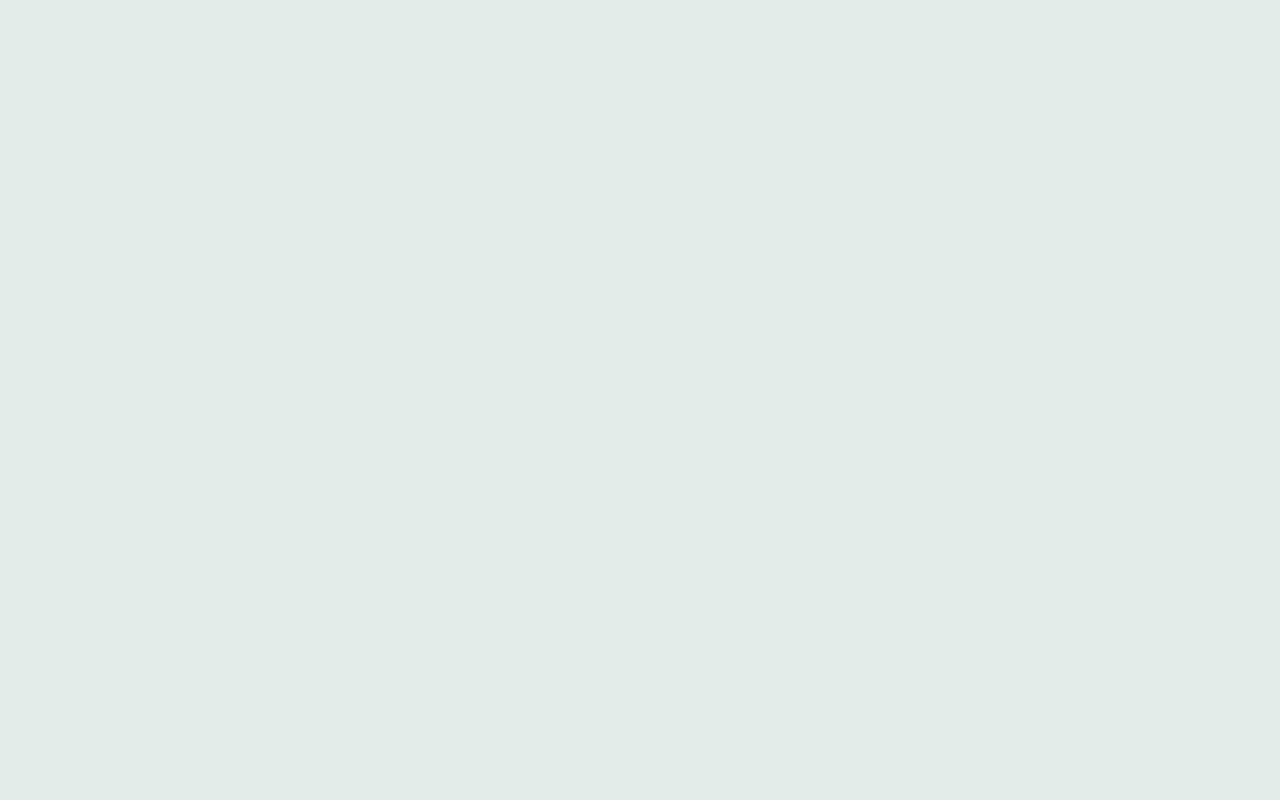
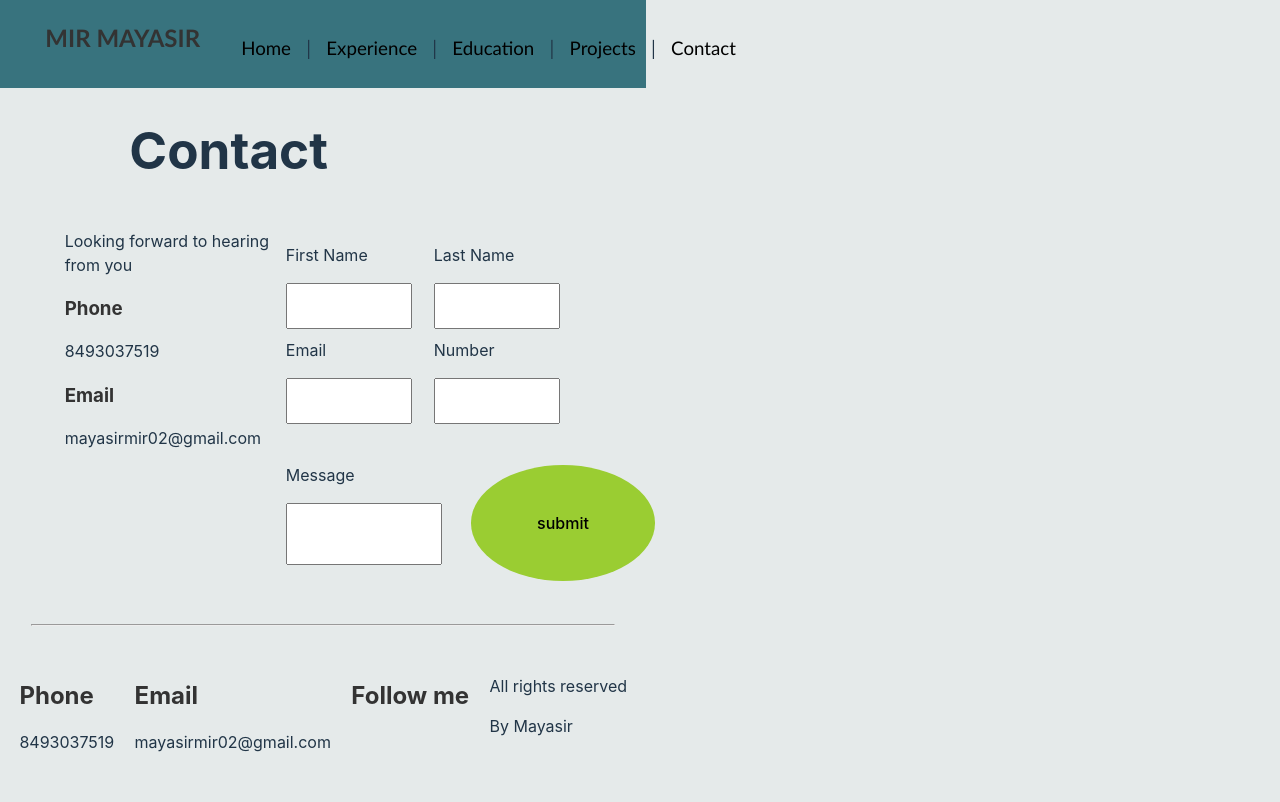
Before and after one commit to MirMayasir/Portfolio-React, a React (Vite) app: page /ContactUs in a window 1280 px wide. Before the commit this address had no page. Built offline with nearby package versions, Linux system fonts and the light colour scheme.

Commit message:
frontend done

```diff
--- a/src/App.jsx
+++ b/src/App.jsx
@@ -3,6 +3,8 @@ import { BrowserRouter, Route, Routes } from "react-router-dom";
 import Home from './Components/Home/home.jsx';
 import Experience from './Components/Experience/experience.jsx';
 import Education from './Components/Education/education.jsx';
+import Projects from './Components/Projects/projects.jsx';
+import ContactUs from './Components/ContactUs/contactus.jsx';
 
 const App = () =>  {
 
@@ -10,12 +12,12 @@ const App = () =>  {
       <BrowserRouter>
         <Routes>
           <Route exact path="/" element={<Home />} />
-          </Routes>
-          <Routes>
+
           <Route exact path="/Experience" element={<Experience />} />
-          </Routes>
-          <Routes>
+
           <Route exact path="/Education" element={<Education />} />
+          <Route exact path="/Projects" element={<Projects />} />
+          <Route exact path="/ContactUs" element={<ContactUs />} />
           </Routes>
       </BrowserRouter>
 
--- /dev/null
+++ b/src/Components/ContactUs/contactus.css
@@ -0,0 +1,69 @@
+.contact-title{
+    margin-left: 20%;
+}
+
+#contact{
+    display: flex;
+    flex-direction: row;
+    justify-content: space-around;
+    margin: 5% 10% 15% 10%;
+}
+
+.contact-name{
+    display: flex;
+    flex-direction: row;
+    margin-top: 5%;
+}
+
+.contact-name input{
+    width: 80%;
+    height: 50%;
+}
+
+.message-section{
+    margin-top: 15%;
+}
+
+.button button{
+    width: 200%;
+    height: 145%;
+    margin-top: 20%;
+    border-radius: 50%;
+    background-color: yellowgreen;
+
+}
+
+.message input{
+
+    height: 70%;
+}
+
+@media (max-width: 600px) {
+
+    #contact{
+        flex-direction: column;
+    }
+
+    .contact-name{
+        flex-direction: column;
+    }
+
+    .contact-name input{
+        width: 100%;
+        height: 100%;
+    }
+
+    .message-section{
+        margin-top: 5%;
+    }
+
+    .button button{
+        width: 50%;
+        border-radius: 1%;
+    background-color: yellowgreen;
+    margin-top: 10%;
+    margin-left: 23%;
+
+    }
+
+}
--- /dev/null
+++ b/src/Components/ContactUs/contactus.jsx
@@ -0,0 +1,68 @@
+import React from 'react';
+import '/src/Components/ContactUs/contactus.css';
+import Navbar from "/src/Components/Navbar/navbar.jsx";
+import Footer from '/src/Components/Footer/footer.jsx';
+
+
+const Contact = () => (
+    <>
+    <Navbar />
+  <div>
+    <h1 className="contact-title">Contact</h1>
+    <div id="contact">
+      <div className="contact-info">
+        <p>Looking forward to hearing from you</p>
+        <div>
+          <h3>Phone</h3>
+          <p>8493037519</p>
+        </div>
+
+        <div>
+          <h3>Email</h3>
+          <p>mayasirmir02@gmail.com</p>
+        </div>
+      </div>
+
+      <div className="contact-me">
+        <div className="contact-name">
+          <div className="f-name">
+            <p>First Name</p>
+            <input type="text" name="" id="" />
+          </div>
+
+          <div className="l-name">
+            <p>Last Name</p>
+            <input type="text" name="" id="" />
+          </div>
+        </div>
+
+        <div className="contact-name">
+          <div className="emal">
+            <p>Email</p>
+            <input type="email" name="" id="" />
+          </div>
+
+          <div className="Number">
+            <p>Number</p>
+            <input type="number" name="" id="" />
+          </div>
+        </div>
+
+        <div className="contact-name message-section">
+          <div className="message">
+            <p>Message</p>
+            <input type="text" name="" id="" />
+          </div>
+
+          <div className="button">
+            <button>submit</button>
+          </div>
+        </div>
+      </div>
+    </div>
+  </div>
+  <Footer />
+  </>
+);
+
+export default Contact;
--- a/src/Components/Navbar/navbar.jsx
+++ b/src/Components/Navbar/navbar.jsx
@@ -27,9 +27,9 @@ const navbar = () => {
                 <span className="span-line">|</span>
                 <h3><Link to="/Education">Education</Link></h3>
                 <span className="span-line">|</span>
-                <h3><Link to="/projects">Projects</Link></h3>
+                <h3><Link to="/Projects">Projects</Link></h3>
                 <span className="span-line">|</span>
-                <h3><Link to="/contact">Contact</Link></h3>
+                <h3><Link to="/ContactUs">Contact</Link></h3>
             </div>
 
         </div>
--- /dev/null
+++ b/src/Components/Projects/projects.css
@@ -0,0 +1,54 @@
+
+#project-title{
+    margin-left: 13%;
+}
+
+#projects{
+    display: flex;
+    flex-direction: column;
+}
+
+.project-name{
+
+    display: flex;
+    flex-direction: row;
+    text-align: left;
+    margin: 2% 13% 2% 13%;
+
+}
+
+.project-details{
+    width: 50%;
+    margin-right: 15%;
+}
+
+.project-img{
+    width: 80%;
+    height: 110%;
+
+}
+
+.project-img img{
+    width: 80%;
+    height: 110%;
+}
+
+/* .face-rec img{
+    height: 70%;
+} */
+
+@media (max-width: 1200px) {
+
+    .project-name{
+        flex-direction: column;
+    }
+
+    .project-details{
+        width: 90%;
+    }
+
+    .project-img img{
+        width: 100%;
+        height: 110%;
+    }
+}
--- /dev/null
+++ b/src/Components/Projects/projects.jsx
@@ -0,0 +1,56 @@
+import React from 'react';
+import '/src/Components/Projects/projects.css';
+import Navbar from "/src/Components/Navbar/navbar.jsx";
+import About from '/src/Components/About/about.jsx';
+import Footer from '/src/Components/Footer/footer.jsx';
+const projects = () => {
+  return (
+    <>
+    <Navbar />
+    <div id="projects">
+      <div className="project-name">
+        <div className="project-details">
+          <h3>IOT in agriculture, precision farming (using ESP 32 chip)</h3>
+          <p>Implemented IoT in agriculture using ESP32 chip for precision farming. The project involved collecting and analyzing real-time environmental data to optimize crop growth and yield. My skills include proficiency in IoT and sensor technologies, experience with ESP32 chip and Arduino programming, and knowledge of precision farming and environmental monitoring. Additionally</p>
+        </div>
+        <div className="project-img">
+          <img src="/src/assets/iot_smart_agriculture.jpg" alt="" />
+        </div>
+      </div>
+
+      <div className="project-name">
+        <div className="project-details">
+          <h3>Worked on a conversational chat bot</h3>
+          <p>Worked on a conversational chatbot with audio conversion capabilities, utilizing Python libraries like gTTS and PyAudio. The chatbot converted text into audio and vice versa, with the ability to switch between male and female voices. Additionally, I have familiarity with audio processing and conversion tools such as gTTS and PyAudio. I possess strong problem-solving and analytical skills, with a keen attention to detail and accuracy</p>
+        </div>
+        <div className="project-img">
+          <img src="/src/assets/chatbot.png" alt="" />
+        </div>
+      </div>
+
+      <div className="project-name">
+        <div className="project-details">
+          <h3>Software Engineer(front-end focus).</h3>
+          <p>Proficient in HTML, CSS, and JavaScript with experience creating and deploying multiple web projects using Git. Skilled in designing responsive layouts with CSS grid and bootstrap, developing interactive user interfaces with JavaScript and jQuery, and utilizing the Bootstrap framework. Experienced in version control with Git and GitHub, familiar with front-end development tools such as VS Code and Sublime Text. Designed and developed landing pages, portfolios, and e-commerce websites, implementing form validation and handling using JavaScript</p>
+        </div>
+        <div className="project-img">
+          <img src="/src/assets/frontend.jpg" alt="" />
+        </div>
+      </div>
+
+      <div className="project-name">
+        <div className="project-details">
+          <h3>Real time face recognition system for college.</h3>
+          <p>I created a face recognition system for a college using Python libraries and Firebase database. The system accurately identified individuals in real-time, improving security and access control. My skills include proficiency in Python programming and libraries, experience with facial recognition technology, and knowledge of Firebase database. The system efficiently marks the attendance of the students according to the timing of the classes and stores in the database.</p>
+        </div>
+        <div className="project-img face-rec">
+          <img src="/src/assets/face recognition.jpeg" alt="" />
+        </div>
+      </div>
+    </div>
+    <Footer />
+    </>
+  );
+}
+
+export default projects;
```
